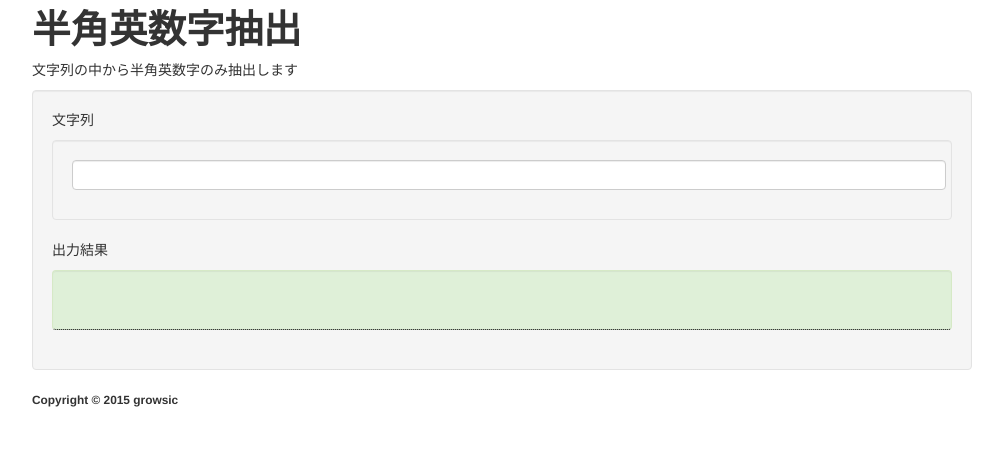
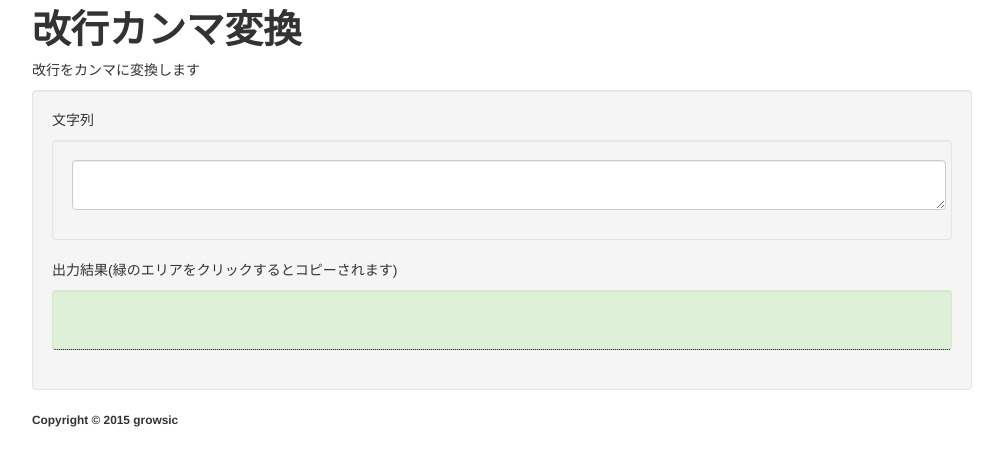
Before and after one commit to growsic/newLineToCommaTool, a plain HTML site: page index.html in a window 1280 px wide. Shown: the whole page, without its empty margins (138-1141 px from the left). Drawn offline with Linux system fonts and the light colour scheme; some packages are replaced by stand-ins of ours; a script that the page names is missing.

Commit message:
改行カンマ区切り実装

```diff
--- a/css/tooltip_custom.css
+++ b/css/tooltip_custom.css
@@ -20,6 +20,10 @@
     transition: opacity 1s;
 }
 
+.word_turn_back {
+    word-wrap: break-word;
+}
+
 .tooltip_custom .tooltiptext_custom::after {
     content: "";
     position: absolute;
--- a/index.html
+++ b/index.html
@@ -12,17 +12,17 @@
   <script src="https://cdnjs.cloudflare.com/ajax/libs/clipboard.js/1.6.0/clipboard.min.js"></script>
 </head>
 <body class="container">
-    <h1>半角英数字抽出</h1>
-    <p>文字列の中から半角英数字のみ抽出します</p>
+    <h1>改行カンマ変換</h1>
+    <p>改行をカンマに変換します</p>
   <div id="FilterNumberConverter">
     <div class="row, well">
       <p>文字列</p>
 
     <div class="well">
-      <INPUT type="text" name="ファイルパスinput" v-model="stringInput" style="width:100%">
+      <textarea type="textarea" name="ファイルパスinput" v-model="stringInput" style="width:100%"></textarea>
     </div>
-    <p>出力結果</p>
-    <div class="well alert-success clipArea tooltip_custom" data-clipboard-target="#onlyNumberString">
+    <p>出力結果(緑のエリアをクリックするとコピーされます)</p>
+    <div class="well alert-success clipArea tooltip_custom word_turn_back" data-clipboard-target="#onlyNumberString">
         <div id=onlyNumberString>{{resultString}}</div>
         <span class="tooltiptext_custom">クリックするとコピーされます</span>
     </div>
@@ -55,7 +55,7 @@
     computed: {
             resultString: function () {
                 if(this.stringInput != "") {
-                  return this.stringInput.replace(/[^0-9a-zA-Z]/g, "");
+                  return this.stringInput.replace(/\n/g, ",");
                 }
             }
     }
```
